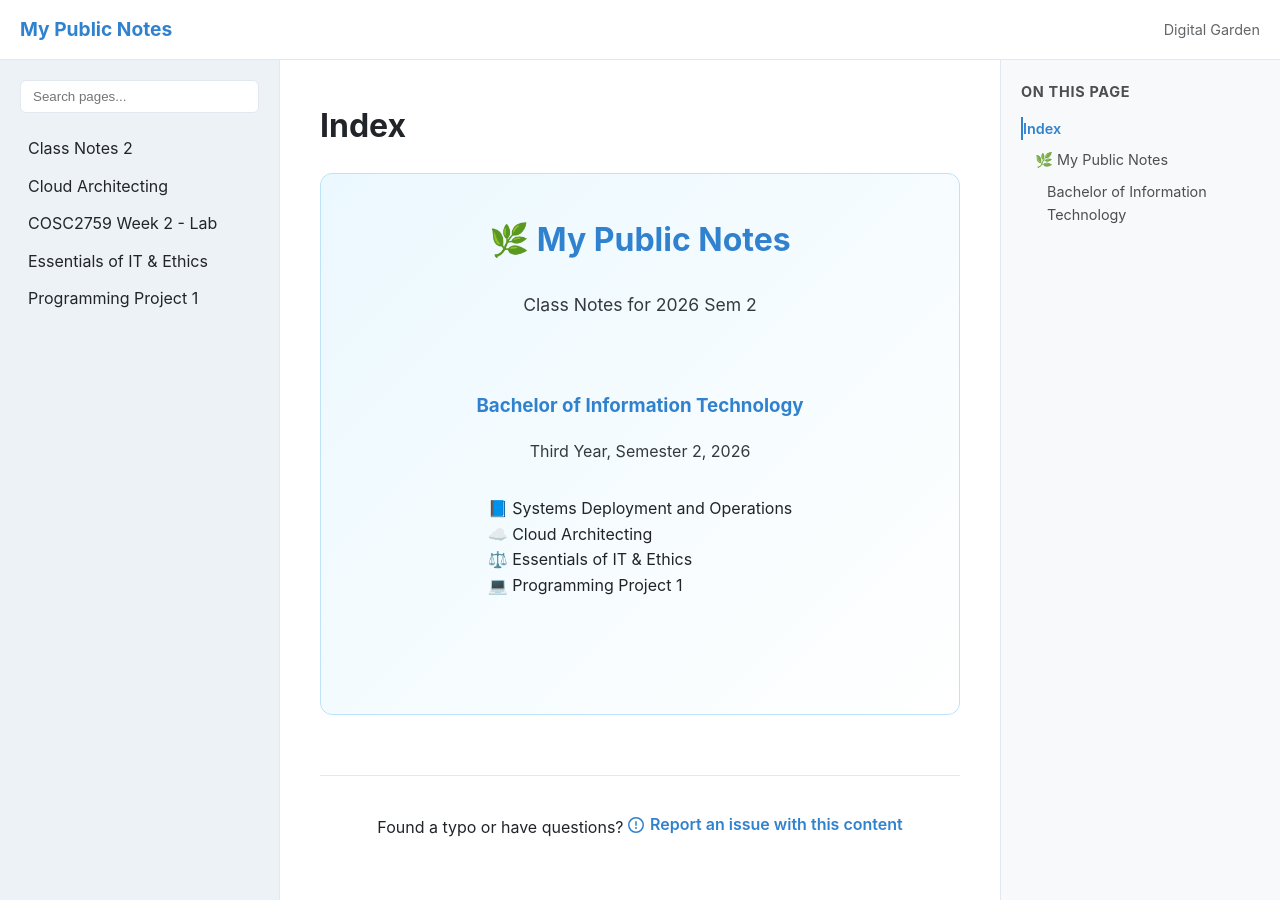
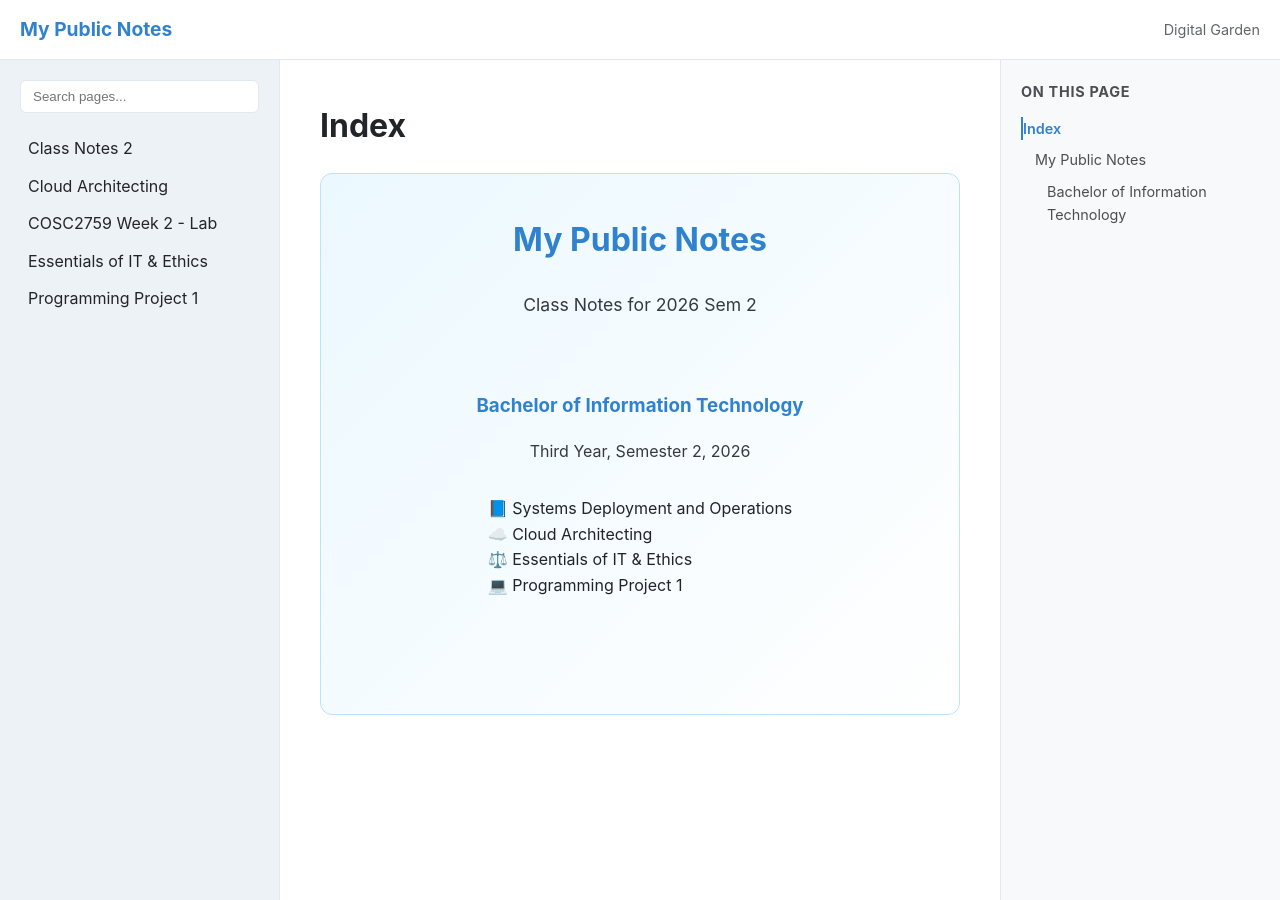
Before and after one commit to RajLogic/Notes-2026, a Jekyll site: the page built from index.md, in a window 1280 px wide. Built offline with Jekyll 4.4.1, drawn with Linux system fonts in a browser that asks for light colours.

Commit message:
Publish [2026-07-29 23:05]: +0 ~2 -0
Detailed Site Changes:

Modified:
  - _layouts/default.html
  - index.md

```diff
--- a/_layouts/default.html
+++ b/_layouts/default.html
@@ -27,12 +27,6 @@
         {{ content }}
       </div>
 
-      <div class="feedback-section" style="margin-top: 60px; padding-top: 20px; border-top: 1px solid var(--border-color); text-align: center;">
-        <p>Found a typo or have questions? <a href="https://github.com/{{ site.github_repo }}/issues/new?title=Feedback+on+{{ page.title | url_encode }}&body=Source+file:+{{ page.path | url_encode }}" target="_blank" style="color: var(--primary-color); font-weight: 600; display: inline-flex; align-items: center; gap: 6px;">
-          <svg width="16" height="16" viewBox="0 0 16 16" fill="currentColor" style="display:inline-block; vertical-align:middle;"><path fill-rule="evenodd" d="M8 1.5a6.5 6.5 0 100 13 6.5 6.5 0 000-13zM0 8a8 8 0 1116 0A8 8 0 010 8zm9 3a1 1 0 11-2 0 1 1 0 012 0zm-.25-6.25a.75.75 0 00-1.5 0v3.5a.75.75 0 001.5 0v-3.5z"></path></svg>
-          Report an issue with this content
-        </a></p>
-      </div>
     </main>
 
     <aside class="sidebar-right">
--- a/index.md
+++ b/index.md
@@ -4,7 +4,7 @@ title: "Index"
 ---
 
 <div class="welcome-hero" style="padding: 40px 20px; text-align: center; background: linear-gradient(135deg, var(--badge-bg) 0%, transparent 100%); border-radius: 12px; margin-bottom: 40px; border: 1px solid var(--badge-border);">
-  <h2 style="font-size: 2.0rem; margin-top: 0; color: var(--primary-color);">🌿 {{ site.title }}</h2>
+  <h2 style="font-size: 2.0rem; margin-top: 0; color: var(--primary-color);"> {{ site.title }}</h2>
   <p style="font-size: 1.1rem; opacity: 0.9; max-width: 600px; margin: 15px auto 0;">
     Class Notes for 2026 Sem 2
   </p>
```
